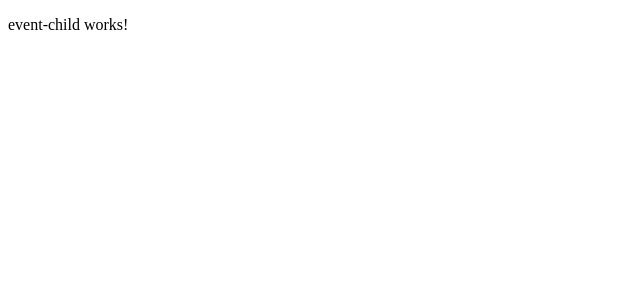
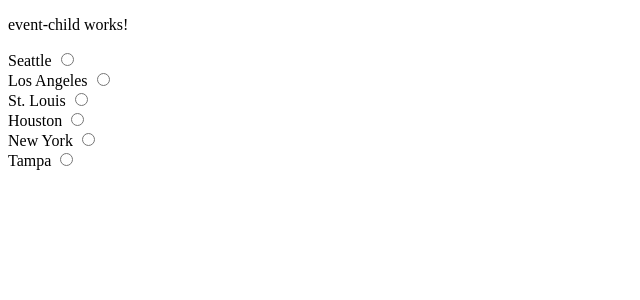
Before and after one commit to luckhoi56/kiosk, an Angular app: page / in a window 1280 px wide. Shown: the top 300 px of the page, without its empty margins (0-640 px from the left). Built offline with nearby package versions, Linux system fonts and the light colour scheme.

Commit message:
sort of work

```diff
--- a/src/app/test-event/test-event.component.html
+++ b/src/app/test-event/test-event.component.html
@@ -1 +1,9 @@
 <app-event-child></app-event-child>
+<form>
+    <div *ngFor="let data of data.from,let index=index">
+        <label [for]="data.name">
+            {{data.name}}
+        </label>
+        <input name=a{{index}} type="radio" [id]="data.name" [value]="data.name">
+    </div>
+</form>
--- a/src/app/test-event/test-event.component.ts
+++ b/src/app/test-event/test-event.component.ts
@@ -6,7 +6,7 @@ import {EventChildComponent} from '../event-child/event-child.component'
   styleUrls: ['./test-event.component.css']
 })
 export class TestEventComponent implements OnInit {
-  private data = JSON.parse(`{
+  public data = JSON.parse(`{
     "from": [
       {
         "name": "Seattle",
```
